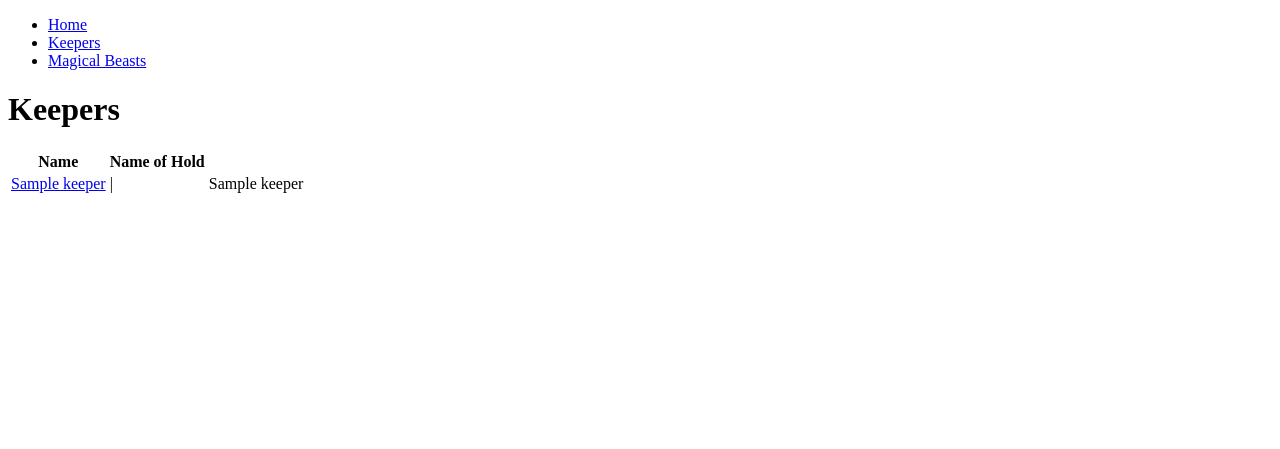
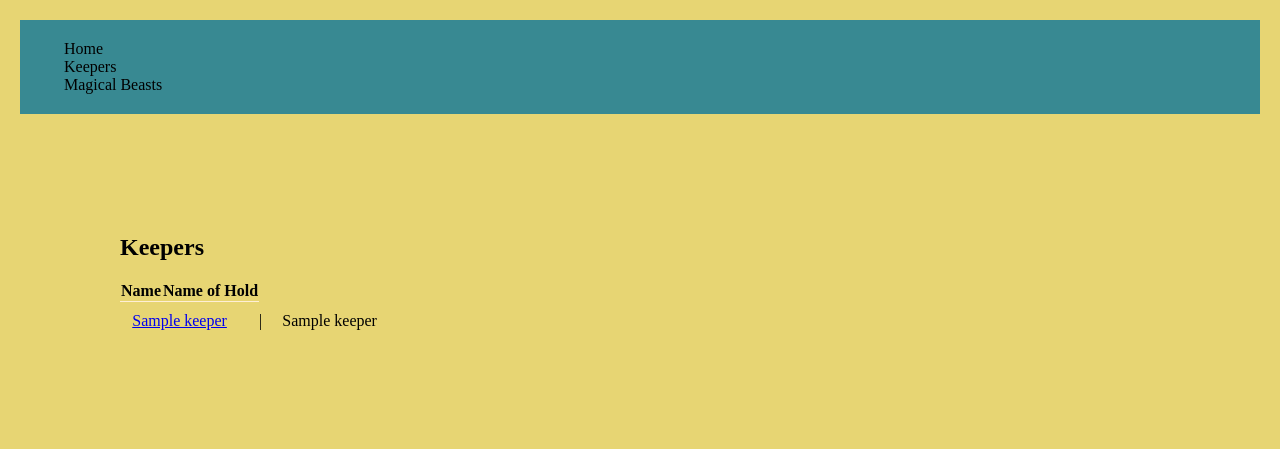
Before and after one commit to hollytyler/magical_beasts_management, a Flask app: page /keepers in a window 1280 px wide. Shown: the top 449 px of the page. Run offline with Flask 3, Linux system fonts and the light colour scheme; tables that the repository leaves empty hold one stand-in row (values such as "Sample post").

Commit message:
idk whats happening

```diff
--- a/controllers/keeper_controller.py
+++ b/controllers/keeper_controller.py
@@ -17,9 +17,8 @@ def show_keepers(id):
     return render_template("keepers/show.jinja", keeper=keeper, beasts=beasts)
 
 @keepers_blueprint.route("/keepers/<id>/add_beast", methods=['POST'])
-def add_beast_to_keeper():
+def add_beast():
     beast_id = request.form("beast_id")
-    new_beast = Beast(beast_id = beast_id)
-    db.session.add(new_beast)
-    db.session.commit
-    return redirect("keeper/<id>")
+    Beast.query.filter_by(beast_id = beast_id).add()
+    db.session.commit()
+    return redirect('/keepers/<id>')
--- a/static/style.css
+++ b/static/style.css
@@ -0,0 +1,24 @@
+body {
+  margin: 0;
+  padding: 20px;
+  background-color: rgb(231, 213, 115);
+}
+
+nav {
+  padding: 4px;
+  background-color: rgb(56, 137, 146);
+}
+
+nav a {
+  color: black;
+  text-decoration: none;
+}
+
+nav li {
+  list-style-type: none;
+}
+
+#content {
+  margin: 0;
+  padding: 100px;
+}
--- /dev/null
+++ b/static/tables.css
@@ -0,0 +1,21 @@
+td, th {
+  text-align: center;
+}
+
+td {
+  padding: 10px 20px 0px 0px;
+}
+
+.headers {
+  display: flex;
+  align-items: center;
+}
+
+th {
+  border-bottom: 1px solid papayawhip;
+}
+
+
+table {
+  border-collapse: collapse;
+}
--- a/templates/base.jinja
+++ b/templates/base.jinja
@@ -4,9 +4,12 @@
   <meta charset="UTF-8">
   <meta name="viewport" content="width=device-width, initial-scale=1.0">
   <title>Magical Beasts and Where We Mend Them</title>
+  <link rel="stylesheet" href="{{ url_for('static', filename='style.css') }}">
+  <link rel="stylesheet" href="{{ url_for('static', filename='tables.css') }}">
 </head>
+
 <body>
-
+  <main>
     <nav>
       <ul>
         <li>
@@ -20,11 +23,11 @@
         </li>
       </ul>
     </nav>
-<main>
+    <section id="content">
+      {% block content %}
 
-{% block content %}
-
-{% endblock content %}
-</main>
+      {% endblock content %}
+    </section>
+  </main>
 </body>
 </html>
--- a/templates/index.jinja
+++ b/templates/index.jinja
@@ -4,4 +4,5 @@
 
 <h1>{{ title }} </h1>
 
+
 {% endblock  %}
--- a/templates/keepers/index.jinja
+++ b/templates/keepers/index.jinja
@@ -4,10 +4,11 @@
   <h1>Keepers</h1>
 
   <table>
-    <tr>
-    <th>Name</th>
-    <th>Name of Hold</th>
+    <tr class="headers">
+      <th>Name</th>
+      <th>Name of Hold</th>
     </tr>
+
     {% for keeper in keeper %}
     <tr>
       <td><a href="keepers/{{ keeper.id }}"> {{ keeper.name }}</a></td>
```
Also changed, not shown: templates/beasts/index.jinja (+7 -1 lines).
